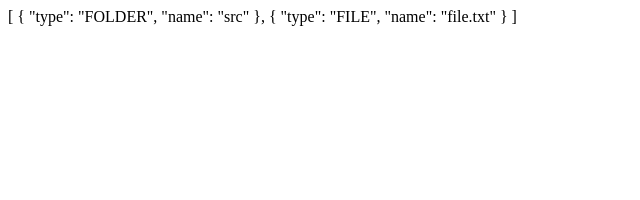
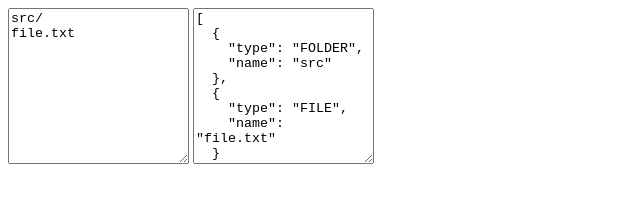
Before and after one commit to rothsandro/tree-generator, a website built with Parcel: page src/index.html in a window 1280 px wide. Shown: the whole page, without its empty margins (0-640 px from the left). Built offline with nearby package versions, Linux system fonts and the light colour scheme.

Commit message:
feat: add textarea for input/output

```diff
--- a/src/app.ts
+++ b/src/app.ts
@@ -1,10 +1,11 @@
 import { parseInput } from "./core/parser";
 import Alpine from "alpinejs";
 
-Alpine.data("tree", () => {
+Alpine.data("treeGenerator", () => {
   const input = "src/\nfile.txt";
   const output = parseInput(input);
-  return { output };
+  const formattedOutput = JSON.stringify(output, null, 2);
+  return { input, output, formattedOutput };
 });
 
 Alpine.start();
--- a/src/index.html
+++ b/src/index.html
@@ -7,8 +7,9 @@
     <title>tree generator</title>
   </head>
   <body>
-    <div x-data="tree">
-      <div x-text="JSON.stringify(output, null, 2)"></div>
+    <div x-data="treeGenerator">
+      <textarea x-model="input" rows="10"></textarea>
+      <textarea x-bind:value="formattedOutput" rows="10"></textarea>
     </div>
     <script src="app.ts" type="module"></script>
   </body>
```
